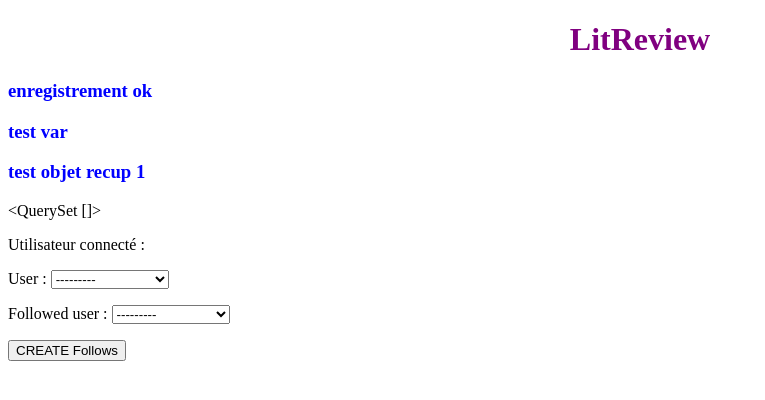
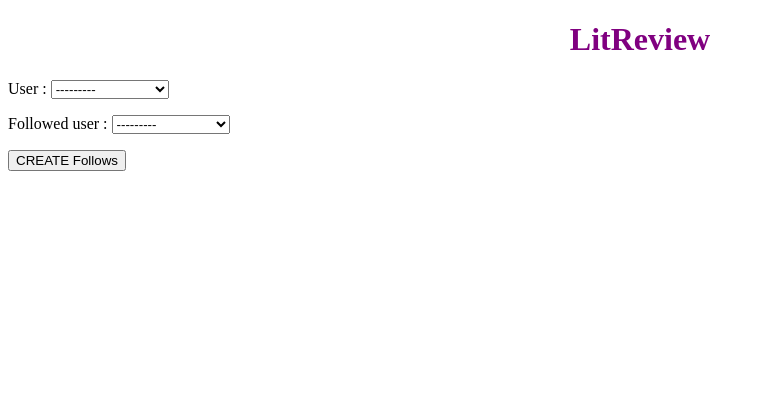
Before and after one commit to LioExpleo/LitReview, a Django app: page /CreatUserFollows/ in a window 1280 px wide. Shown: the top 400 px of the page, without its empty margins (0-765 px from the left). Run offline with Django 4.2, Linux system fonts and the light colour scheme; data comes from the database, SQL or seed files in the repository; both versions use the stored data as it was after the commit; some libraries are stand-ins or nearby versions.

Commit message:
commit du 22012023 1835

```diff
--- a/LitReview/LitReview/settings.py
+++ b/LitReview/LitReview/settings.py
@@ -40,6 +40,7 @@ INSTALLED_APPS = [
     'app_crit', # declaration projet à importer
     'user', # declaration projet à importer
     'widget_tweaks',
+    'image_uploader_widget',
 ]
 
 MIDDLEWARE = [
--- a/LitReview/LitReview/urls.py
+++ b/LitReview/LitReview/urls.py
@@ -15,9 +15,14 @@ Including another URLconf
 """
 from django.contrib import admin
 from django.urls import path, include
+from django.conf import settings
+from django.conf.urls.static import static
 
 urlpatterns = [
     path('admin/', admin.site.urls),
     path('', include('user.urls')),
     path('', include('app_crit.urls')),
 ]
+if settings.DEBUG:
+    urlpatterns += static(
+        settings.MEDIA_URL, document_root=settings.MEDIA_ROOT)
--- a/LitReview/app_crit/formulaire.py
+++ b/LitReview/app_crit/formulaire.py
@@ -15,8 +15,10 @@ class TicketForm(ModelForm):
     # Précision des champs uniquement utiles du modèle à utiliser dans le formulaire ensuite
     class Meta:
         model = Ticket
-
+        exclude = ['user']
+        exclude = ['image']
         fields = ['title', 'description', 'image', 'user'] #
+        enctype = "multipart/form-data"
         widgets = {
                 'title': forms.TextInput(
                     attrs={
@@ -43,8 +45,10 @@ class ReviewForm(ModelForm):
     # Précision des champs uniquement utiles du modèle à utiliser dans le formulaire ensuite
     class Meta:
         model = Review
+
         fields = ['ticket','rating', 'user', 'headline', 'body']
         # enctype = "multipart/form-data"
+
         widgets ={
                 'headline': forms.TextInput(
                 attrs={
@@ -74,7 +78,7 @@ class UserFollowsForm(ModelForm):
     class Meta:
         model = UserFollows
         fields = ['user', 'followed_user']
-        enctype = "multipart/form-data"
+        '''enctype = "multipart/form-data"
 
         widgets ={
                 'followsUser': forms.Textarea(
@@ -83,3 +87,4 @@ class UserFollowsForm(ModelForm):
                 }
                 )
         }
+'''
--- a/LitReview/app_crit/models.py
+++ b/LitReview/app_crit/models.py
@@ -21,13 +21,5 @@ class UserFollows(models.Model):
     user = models.ForeignKey(to=settings.AUTH_USER_MODEL, on_delete=models.CASCADE,related_name='following')
     followed_user = models.ForeignKey(to=settings.AUTH_USER_MODEL, on_delete=models.CASCADE, related_name='followed_by')
 
-    class Meta :
+    class Meta:
         unique_together = ('user', 'followed_user')
-
-from django import forms
-
-# creating a form
-class InputForm(forms.Form):
-    first_name = forms.CharField(max_length = 200)
-    last_name = forms.CharField(max_length = 200)
-    password = forms.CharField(widget = forms.PasswordInput())
--- a/LitReview/app_crit/templates/indexUserFollows.html
+++ b/LitReview/app_crit/templates/indexUserFollows.html
@@ -1,12 +1,9 @@
 {% extends "base.html" %}
 {% block content %}
-<h3> {{message}}</h3>
 
-<h3> {{Test}}</h3>
-<h3> {{obj_recup_01}}</h3>
-<p> {{reviews_to_my_tickets}}</p>
 
- <p>Utilisateur connecté : {{ request.user.username }}</p>
+
+
 
 
 <form method="post" enctype="multipart/form-data">
@@ -14,10 +11,6 @@
     {{ form.as_p }}
     <button type="submit"> CREATE Follows</button>
 
-{% for message in reviews_to_my_tickets %}
-        {{message}}
-       {% endfor %}
-
 
 
 {% endblock %}
--- a/LitReview/app_crit/templates/templateAbonnement.html
+++ b/LitReview/app_crit/templates/templateAbonnement.html
@@ -15,15 +15,16 @@
 
 
 {% block content %}
-<h3> Page d'abonnement récupération nde données à partir du modèle</h3>
+<h3> Page d'abonnement récupération de données à partir du modèle</h3>
 <h1> objet 01 {{ obj_recup_01 }}</h1>
 <h1> objet 02 {{ obj_recup_02 }}</h1>
 <h1> objet 03 {{ obj_recup_03 }}</h1>
 <h1> objet 04 {{ obj_recup_04 }}</h1>
+<h1> ---------------------</h1>
 <h1> objet 05 {{ obj_recup_05 }}</h1>
 <h1> objet 06 {{ obj_recup_06 }}</h1>
 <h1> objet 07 {{ obj_recup_07 }}</h1>
-
+<h1> userFollow {{ userFollow.user }}</h1>
 
 <button onclick="window.location.href = 'http://127.0.0.1:8000/login/';">Envoyer</button>
 <button onclick="window.location.href = 'http://127.0.0.1:8000/login/';">Désabonner</button>
--- a/LitReview/app_crit/views.py
+++ b/LitReview/app_crit/views.py
@@ -22,7 +22,6 @@ from django.contrib.auth.models import User
 # Définir la classe qui va permettre de générer le formulaire en la faisant dériver de ModelForm
 # et en lui spécifiant le modèle à inclure
 
-
 def indexTicket(request):
      form = TicketForm(request.POST or None, request.FILES) #
      messages = "enregistrement"
@@ -46,23 +45,31 @@ def indexReview(request):
 
 def indexUserFollows(request):
      form = UserFollowsForm(request.POST or None)
+     '''
      messages = "enregistrement ok"
      reviews_to_my_tickets = Review.objects.filter(ticket__user_id=request.user.id)
 
      Test= "test var"
      obj_recup_01 = "test objet recup 1"
+    '''
 
      if form.is_valid():
         form.save()
         form = UserFollowsForm()
-     return render(request, 'indexUserFollows.html', {'form': form, 'message': messages, 'reviews_to_my_tickets': reviews_to_my_tickets, 'Test': Test,  'obj_recup_01': obj_recup_01} )
+     return render(request, 'indexUserFollows.html', {'form': form})
+     #return render(request, 'indexUserFollows.html', {'form': form})
 
 
 
+from app_crit.models import UserFollows
 def indexAbonnement(request):
+    #recup de tous les objets de la base de données
+
+    #userFollow = UserFollows.objects.all()
     """
     Management function of the followed users page
     """
+
     form = UserFollowsForm(request.POST or None)
 
     obj_recup_01 = "test objet recup 1"
@@ -70,22 +77,54 @@ def indexAbonnement(request):
     #if request.user.is_authenticated:
     obj_recup_01 = "test objet recup 1"
     obj_recup_01 = Review.objects.filter(ticket__user_id=request.user.id)
-    obj_recup_01 = Review.objects.all()
+    #obj_recup_01 = Review.objects.all()
 
     #obj_recup_01 = Ticket.objects.filter(Title='Title 21012023')
     obj_recup_00 = Review.objects.all()
     obj_recup_01 = Review.objects.filter(user_id=2)
     obj_recup_02 = Review.objects.filter(rating=2)
     obj_recup_03 = Review.objects.values("rating")
-    obj_recup_04 = Review.objects.all()
-    obj_recup_05 = Review.objects.all()
-    obj_recup_06 = UserFollows.objects.values("user")
-    obj_recup_07 = UserFollows.objects.values("followed_user")
+
+    obj_recup_04 = UserFollows.objects.values("user")
+    obj_recup_04 = obj_recup_04[4]
+    obj_recup_05 = UserFollows.objects.values("user", "followed_user")
+    obj_recup_06 = UserFollows.objects.values("followed_user")
+    obj_recup_07 = UserFollows.objects.values("user", "followed_user")
 
     #obj_recup_04 = UserFollows.objects.filter(user=user)
     #obj_recup_05 = UserFollows.objects.filter(followed_user=user)
     #obj_recup_06 = Review.objects.filter(user__id__in=followed_user)
     #obj_recup_07 = Ticket.annotate(content_type=Value('TICKET', CharField()))
+
+    # templateAbonnement.html
+    ''''''
+    #user = UserFollows.objects.filter("user")
+    userFollow = UserFollows.objects.all()
+
+    if form.is_valid():
+        form.save()
+        form = UserFollowsForm()
+    return render(request, 'templateAbonnement.html', {'form': form, 'obj_recup_01': obj_recup_01[0],
+                                                       'obj_recup_02': obj_recup_02[0],
+                                                       'obj_recup_03': obj_recup_03[0],
+                                                       'obj_recup_04': obj_recup_04,
+                                                       'obj_recup_05': obj_recup_05,
+                                                       'obj_recup_06': obj_recup_06,
+                                                       'obj_recup_07': obj_recup_07[2],
+                                                       'userFollow': userFollow[4],
+                                                       })
+
+    # reviews_to_my_tickets = Review.objects.filter(ticket__user_id=request.user.id)
+    #obj_recup_01 = Reviews.objects.get(name='Description')
+
+    #obj_recup_02 = Reviews.objects.get(name='Description')
+    #obj_recup_03 = Reviews.objects.get(name='Description')
+    #reviews_to_my_tickets = Review.objects.filter(ticket__user_id=request.user.id)
+
+    #return(render(request, 'indexUserFollows.html', context={ "obj_recup_01": obj_recup_01 }))
+    #X = UserFollows.followed_user.objects.filter(UserFollows.id=request.user.id)
+
+    #context = { indexReview()}
 
     '''
     def hello(request):
@@ -105,22 +144,3 @@ def indexAbonnement(request):
         </html>
     ”””)
     '''
-
-    # templateAbonnement.html
-    if form.is_valid():
-        form.save()
-        form = UserFollowsForm()
-    return render(request, 'templateAbonnement.html', {'form': form, 'obj_recup_01': obj_recup_01, 'obj_recup_02': obj_recup_02, 'obj_recup_03': obj_recup_03, 'obj_recup_04': obj_recup_04, 'obj_recup_05': obj_recup_05, 'obj_recup_06': obj_recup_06, 'obj_recup_07': obj_recup_07} )
-
-
-    # reviews_to_my_tickets = Review.objects.filter(ticket__user_id=request.user.id)
-    #obj_recup_01 = Reviews.objects.get(name='Description')
-
-    #obj_recup_02 = Reviews.objects.get(name='Description')
-    #obj_recup_03 = Reviews.objects.get(name='Description')
-    #reviews_to_my_tickets = Review.objects.filter(ticket__user_id=request.user.id)
-
-    #return(render(request, 'indexUserFollows.html', context={ "obj_recup_01": obj_recup_01 }))
-    #X = UserFollows.followed_user.objects.filter(UserFollows.id=request.user.id)
-
-    #context = { indexReview()}
```
Also changed, not shown: requirements.txt (+21 -5 lines), LitReview/db.sqlite3.
